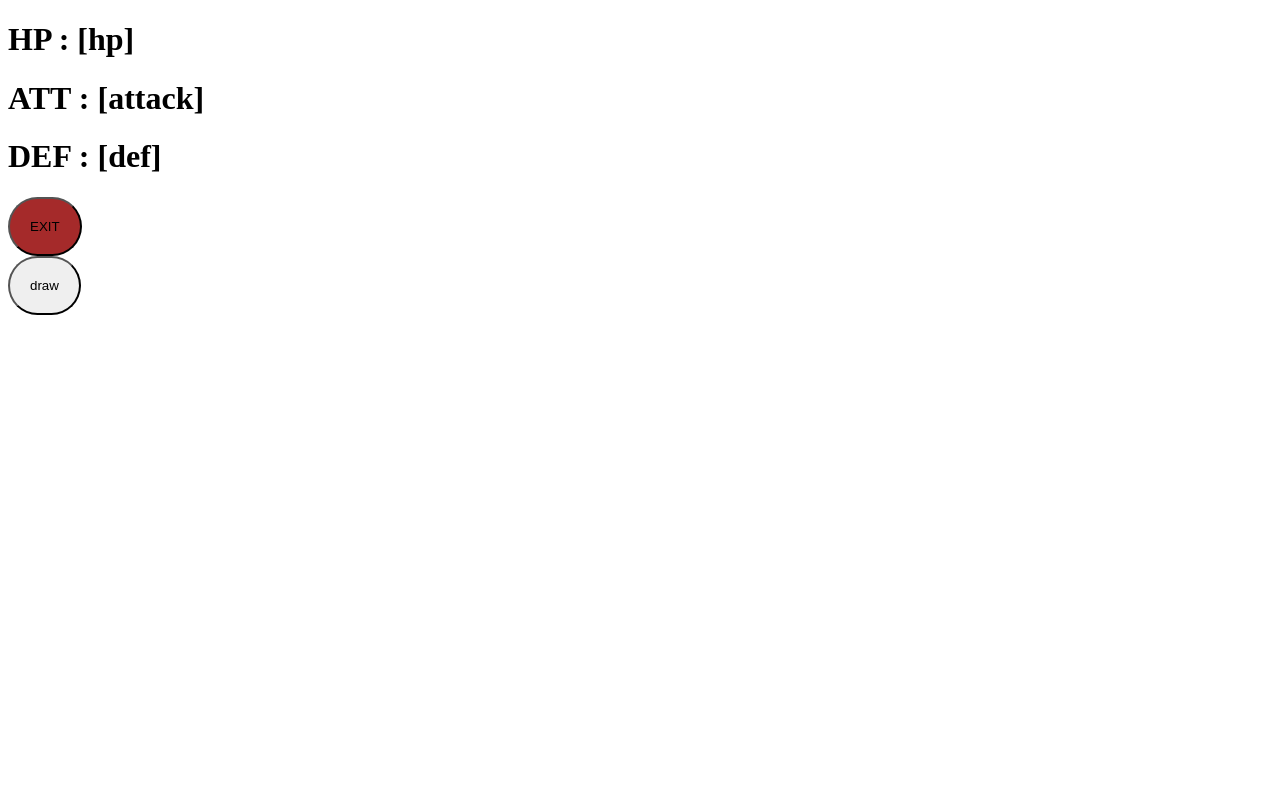
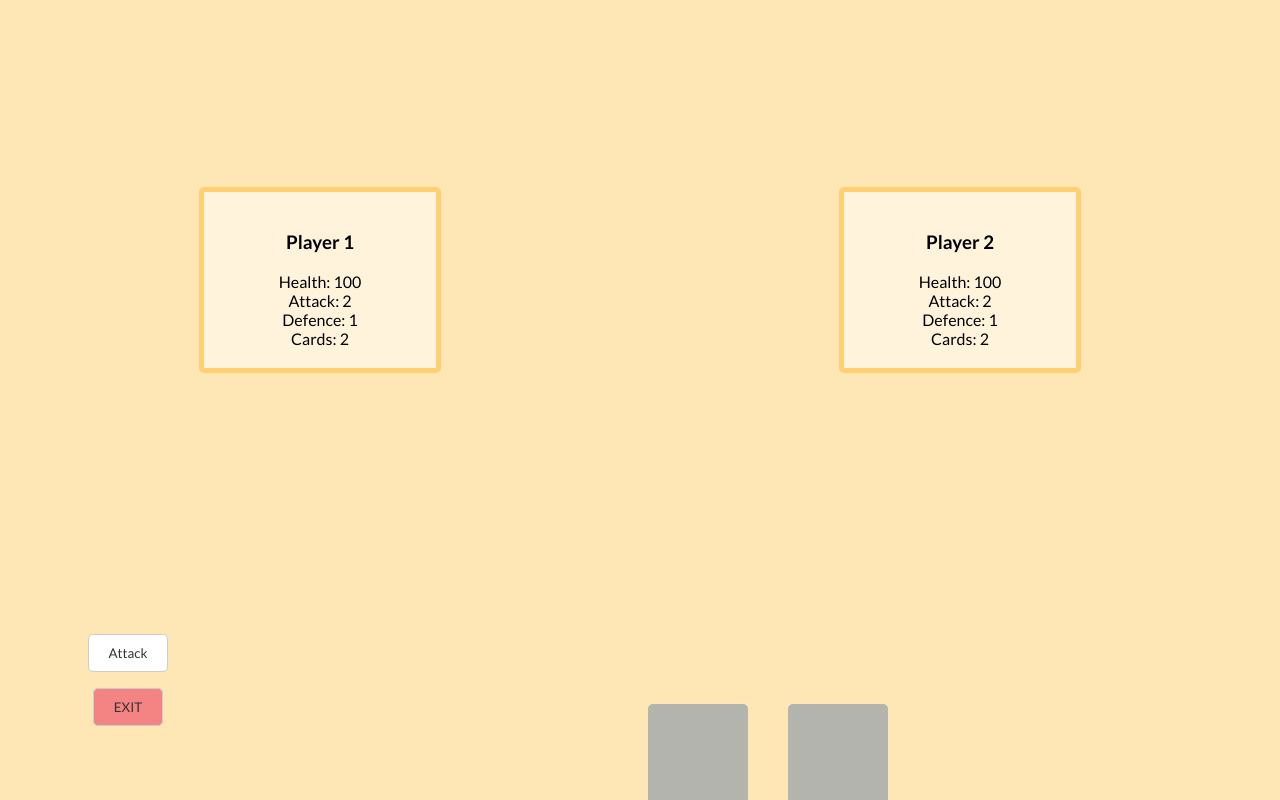
Before and after one commit to ChanathipK/cee32-project-frontend, a website: page public/MainGame.html in a window 1280 px wide. Drawn offline with Linux system fonts and the light colour scheme.

Commit message:
Game page V1

```diff
--- a/public/MainGame.html
+++ b/public/MainGame.html
@@ -7,12 +7,39 @@
     <title>Document</title>
 </head>
 <body>
-    <h1>HP : <span id="playerHp">[hp]</span></h1>
-    <h1>ATT : [attack]</h1>
-    <h1>DEF : [def]</h1>
-    <a href="/"><button class="button-exit">EXIT</button></a>
-    <div id="yourCards"></div>
-    <button id = "draw">draw</button>
+    <div id="game-container">
+        <div id="player-info">
+            <div id="team1">
+                <div class="player">
+                    <h3>Player <span class="playerNumber">1</span></h3>
+                    <span>Health: <span class="health">100</span></span>
+                    <span>Attack: <span class="attack">2</span></span>
+                    <span>Defence: <span class="defence">1</span></span>
+                    <span>Cards: <span class="cardAmount">2</span></span>
+                </div>
+            </div>
+            <div id="team2">
+                <div class="player">
+                    <h3>Player <span class="playerNumber">2</span></h3>
+                    <span>Health: <span class="health">100</span></span>
+                    <span>Attack: <span class="attack">2</span></span>
+                    <span>Defence: <span class="defence">1</span></span>
+                    <span>Cards: <span class="cardAmount">2</span></span>
+                </div>
+            </div>
+        </div>
+        <div id="interact">
+            <div id="buttons">
+                <button id="draw">Attack</button>
+                <a href="index.html"><button class="button-exit">EXIT</button></a>
+            </div>
+            <div id="playerCards">
+                <div class="card"></div>
+                <div class="card"></div>
+                <!-- Maximum of 5 cards per player -->
+            </div>
+        </div>
+    </div>
     <script src="app.js"></script>
 </body>
 </html>
--- a/public/app.js
+++ b/public/app.js
@@ -1,6 +1,5 @@
 var deck = [1, 2, 3, 4, 5, 6, 7, 8, 9];
 var yourCards = [];
-
 // Variables to store the initial position of the mouse and rectangle
 var initialX;
 var initialY;
--- a/public/style.css
+++ b/public/style.css
@@ -1,7 +1,29 @@
+@import url('https://fonts.googleapis.com/css2?family=Lato:ital,wght@0,100;0,300;0,400;0,700;0,900;1,100;1,300;1,400;1,700;1,900&display=swap');
+body {
+    margin: 0;
+    padding: 0;
+    font-family: "Lato";
+}
 button {
-    padding : 20px;
-    border-radius: 100px;
-  }
+    font-family: "Lato";
+    display: inline-block;
+    padding: 10px 20px;
+    border: 1px solid #ccc;
+    border-radius: 5px;
+    background-color: #fff;
+    color: #333;
+    text-decoration: none;
+    text-align: center;
+    cursor: pointer;
+    transition: background-color 0.3s, color 0.3s, border-color 0.3s;
+}
+
+button:hover {
+    background-color: #f0f0f0;
+    color: #555;
+    border-color: #aaa;
+}
+
 .button-555 {
     /* Styles for Testing 555 button */
     background-color: blue;
@@ -11,9 +33,7 @@ button {
     border-radius: 100px;
 }
 .button-exit {
-    padding : 20px;
-    border-radius: 100px;
-    background-color: brown;
+    background-color: rgb(244, 131, 131);
 }
 .button-play {
     /* Styles for Play button */
@@ -52,3 +72,96 @@ button {
     transform: translate(-50%, -50%);
     cursor: pointer;
 }
+
+#game-container {
+    width: 100vw;
+    height: 100vh;
+    display: flex;
+    flex-direction: column;
+    align-items: center;
+    justify-content: center;
+    background-color: #ffe6b5;
+}
+
+#player-info {
+    display: flex;
+    justify-content: space-between;
+    align-items: center;
+    height: 70vh;
+    width: 100vw;
+}
+
+#team1 {
+    display: flex;
+    flex-direction: column;
+    width: 50vw;
+    height: 100vh;
+    justify-content: center;
+    align-items: center;
+}
+
+#team2 {
+    display: flex;
+    flex-direction: column;
+    width: 50vw;
+    height: 100vh;
+    justify-content: center;
+    align-items: center;
+}
+
+.player {
+    width: 15vw;
+    display: flex;
+    flex-direction: column;
+    align-items: center;
+    border: 5px solid #ffd071;
+    border-radius: 5px;
+    padding: 20px;
+    background-color: #fff3dc;
+}
+
+.player-stat {
+    font-weight: bold;
+    margin-bottom: 5px;
+}
+
+#interact {
+    display: flex;
+    justify-content: center;
+    height: 30vh;
+    width: 100vw;
+    overflow: visible;
+}
+
+#buttons {
+    display: flex;
+    flex-direction: column;
+    justify-content: center;
+    width: 20vw;
+    align-items: center;
+    gap: 2vh;
+}
+
+#playerCards {
+    display: flex;
+    justify-content: center;
+    align-items: flex-end;
+    width: 80vw;
+    overflow: hidden;
+
+}
+
+.card {
+    width: 100px;
+    height: 150px;
+    background-color: #b3b4ae;
+    border-radius: 5px;
+    margin: 2vw 20px;
+    transition: transform 0.3s;
+    cursor: pointer;
+    translate: 0 10vh;
+}
+
+.card:hover {
+    transform: translateY(-10vh);
+}
```
Also changed, not shown: public/index.html (+1 -1 lines).
